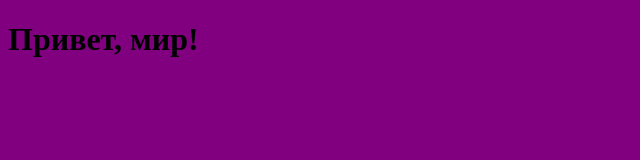
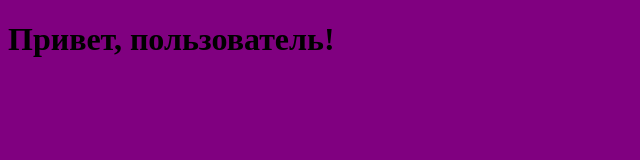
Before and after one commit to jekakoba/git, a plain HTML site: page index.html in a window 1280 px wide. Shown: the whole page, without its empty margins (0-640 px from the left). Drawn offline with Linux system fonts and the light colour scheme.

Commit message:
приветствие

```diff
--- a/index.html
+++ b/index.html
@@ -8,7 +8,7 @@
 	<link rel="stylesheet" href="style.css">
 	<title>Document</title>
 
-	<h1>Привет, мир!</h1>
+	<h1>Привет, пользователь!</h1>
 </head>
 
 <body>
```
